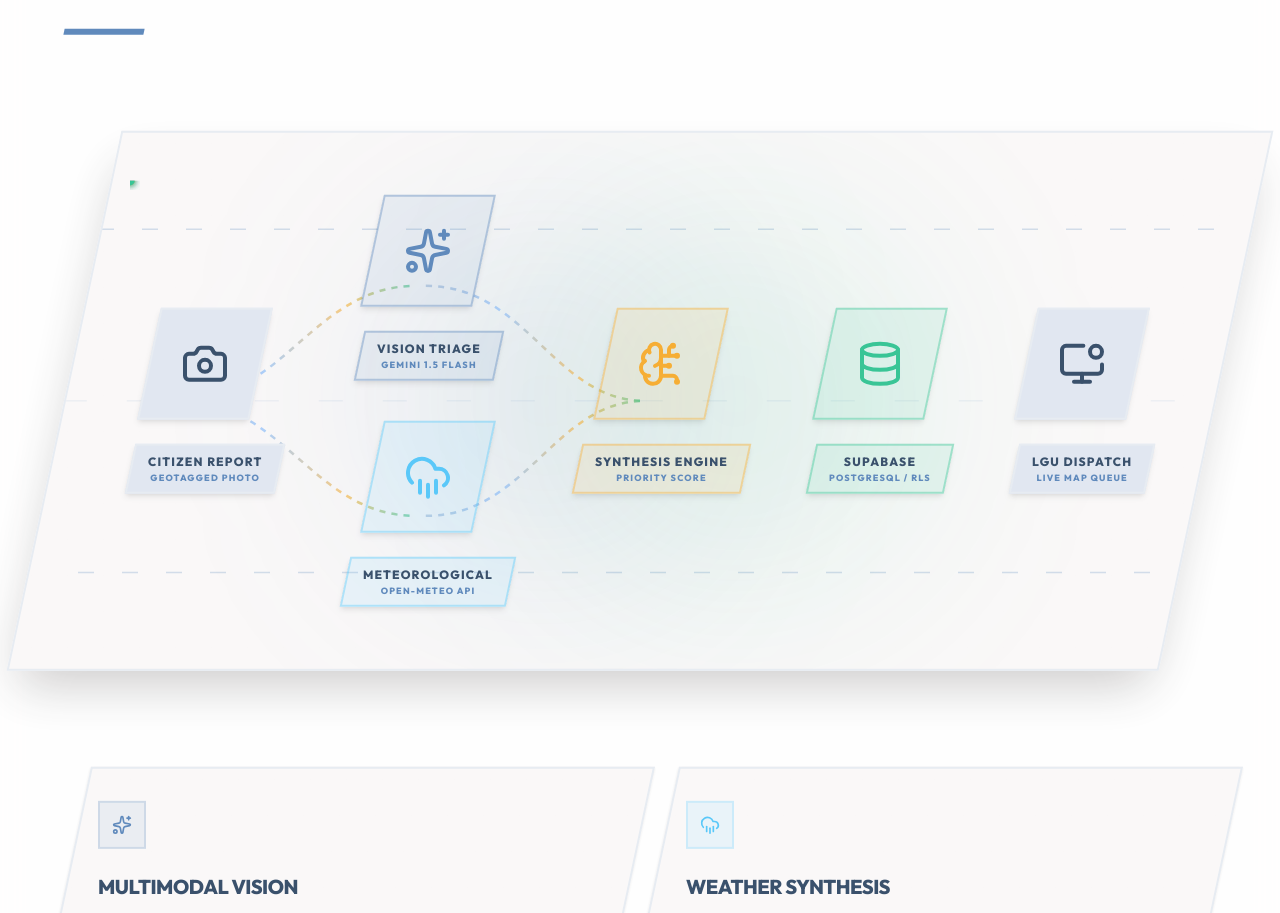
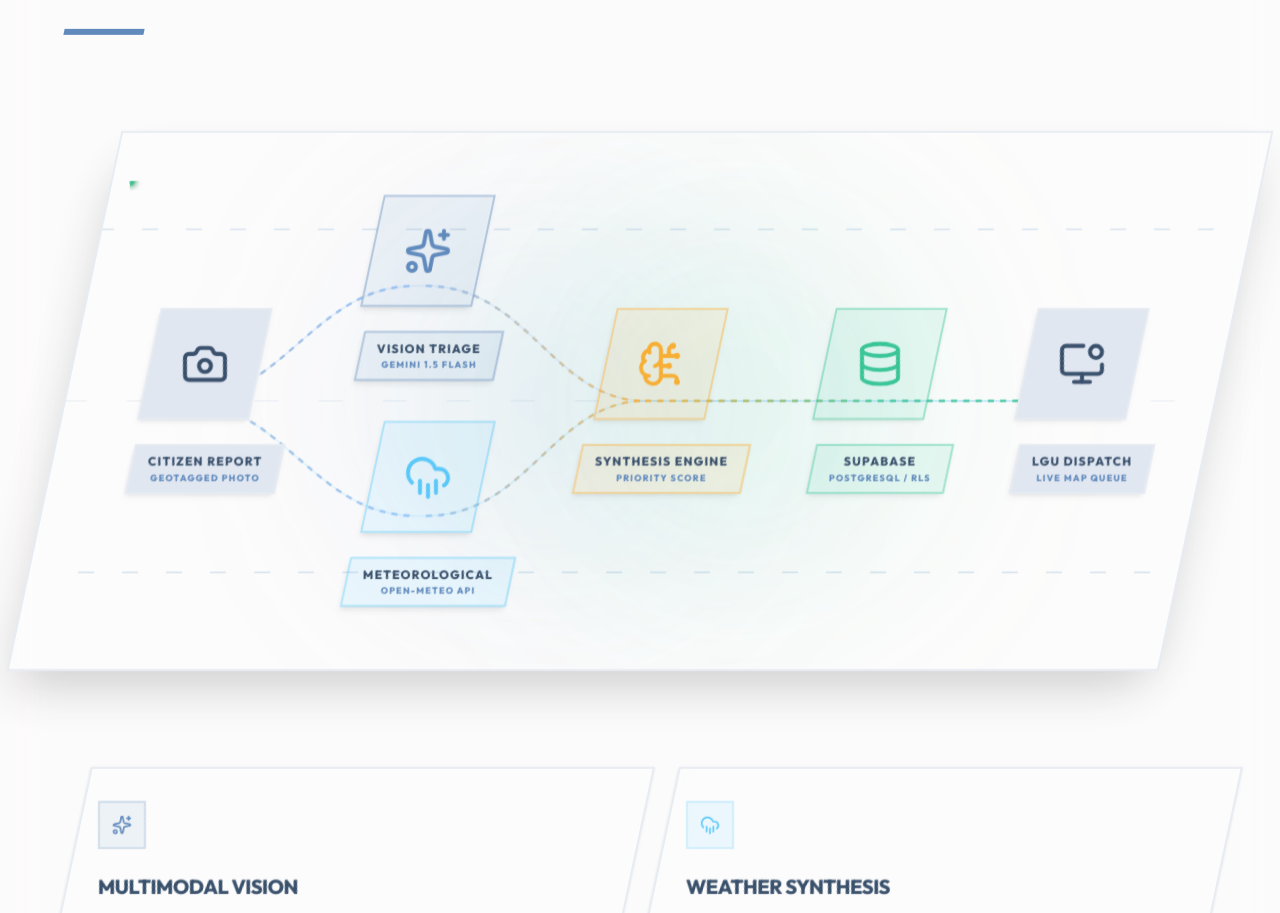
Before and after one commit to Goldenavs/esteRoute, a React (Vite) app in the folder frontend/: page /login in a window 1280 px wide. Shown: the part 2727-3640 px from the top of the page. Built offline with nearby package versions, Linux system fonts and the light colour scheme; no server answers.

Commit message:
fix(landing): apply true frosted translucency and fix svg horizontal gradient clipping

```diff
--- a/frontend/src/components/auth/sections/CoreEngineSection.tsx
+++ b/frontend/src/components/auth/sections/CoreEngineSection.tsx
@@ -62,8 +62,11 @@ export default function CoreEngineSection() {
     <section
       id="core-engine"
       ref={ref}
-      className="relative z-20 bg-surface/85 backdrop-blur-md flex flex-col items-center overflow-hidden border-y-2 border-border-subtle shadow-2xl"
+      className="relative z-20 flex flex-col items-center overflow-hidden border-y-2 border-border-subtle shadow-2xl"
       style={{
+        backgroundColor: 'color-mix(in srgb, var(--theme-surface) 50%, transparent)',
+        backdropFilter: 'blur(24px)',
+        WebkitBackdropFilter: 'blur(24px)',
         clipPath: 'polygon(0 5vw, 100% 0, 100% 100%, 0 calc(100% - 5vw))',
         marginTop: '-5vw',
         marginBottom: '-5vw',
@@ -81,7 +84,7 @@ export default function CoreEngineSection() {
           viewport={{ once: true, margin: "-100px" }}
           className="mb-16"
         >
-          <div className="inline-flex items-center justify-center px-4 py-2 bg-brand-primary/10 border-2 border-brand-primary/20 -skew-x-12 mb-6">
+          <div className="inline-flex items-center justify-center px-4 py-2 bg-brand-primary/10 border-2 border-brand-primary/20 -skew-x-12 mb-6 backdrop-blur-sm">
             <BrainCircuit className="w-4 h-4 text-brand-primary skew-x-12 mr-2" />
             <span className="skew-x-12 text-xs font-heading font-black tracking-widest text-brand-primary uppercase">
               Agentic Pipeline
@@ -130,8 +133,15 @@ export default function CoreEngineSection() {
           transition={{ duration: 0.8 }}
           className="w-full relative mt-8 mb-20"
         >
-          {/* Outer parallelogram container */}
-          <div className="w-full h-[520px] md:h-[540px] bg-app-bg border-2 border-border-subtle md:-skew-x-12 relative overflow-hidden shadow-2xl rounded-2xl md:rounded-none">
+          {/* Outer parallelogram container (Frosted Glass) */}
+          <div
+            className="w-full h-[520px] md:h-[540px] border-2 border-border-subtle md:-skew-x-12 relative overflow-hidden shadow-2xl rounded-2xl md:rounded-none"
+            style={{
+              backgroundColor: 'color-mix(in srgb, var(--theme-surface) 35%, transparent)',
+              backdropFilter: 'blur(16px)',
+              WebkitBackdropFilter: 'blur(16px)'
+            }}
+          >
             {/* Subtle grid background inside the parallelogram */}
             <div className="absolute inset-0 opacity-[0.03] bg-[linear-gradient(to_right,#80808012_1px,transparent_1px),linear-gradient(to_bottom,#80808012_1px,transparent_1px)] bg-[size:24px_24px] pointer-events-none md:skew-x-12 scale-150" />
 
@@ -170,15 +180,15 @@ export default function CoreEngineSection() {
 
                 {/* ========================================================= */}
                 {/* AUTHENTIC PIPELINE CONNECTION SVG GRAPH                   */}
-                {/* (Cleanly forks from Citizen into Vision & Meteorology,    */}
-                {/*  then merges into Synthesis Engine, Supabase, & Dispatch) */}
                 {/* ========================================================= */}
                 <svg className="absolute inset-0 w-full h-full pointer-events-none z-0" viewBox="0 0 1000 440" preserveAspectRatio="none">
                   <defs>
-                    <linearGradient id="pipelineGrad" x1="0%" y1="0%" x2="100%" y2="0%">
-                      <stop offset="0%" stopColor="#3F72AF" stopOpacity="0.5" />
-                      <stop offset="35%" stopColor="#60A5FA" stopOpacity="0.85" />
-                      <stop offset="70%" stopColor="#F59E0B" stopOpacity="0.85" />
+                    {/* UserSpaceOnUse ensures the gradient renders properly even on zero-height horizontal lines */}
+                    <linearGradient id="pipelineGrad" gradientUnits="userSpaceOnUse" x1="50" y1="220" x2="970" y2="220">
+                      <stop offset="0%" stopColor="#3F72AF" stopOpacity="0.6" />
+                      <stop offset="25%" stopColor="#60A5FA" stopOpacity="0.85" />
+                      <stop offset="50%" stopColor="#F59E0B" stopOpacity="0.9" />
+                      <stop offset="75%" stopColor="#10B981" stopOpacity="0.9" />
                       <stop offset="100%" stopColor="#10B981" stopOpacity="0.9" />
                     </linearGradient>
 
@@ -191,6 +201,20 @@ export default function CoreEngineSection() {
                     </filter>
                   </defs>
 
+                  {/* Subtle ambient continuous path underlay */}
+                  <path
+                    d={PATH_UPPER}
+                    fill="none"
+                    stroke="rgba(96, 165, 250, 0.2)"
+                    strokeWidth="1.5"
+                  />
+                  <path
+                    d={PATH_LOWER}
+                    fill="none"
+                    stroke="rgba(56, 189, 248, 0.2)"
+                    strokeWidth="1.5"
+                  />
+
                   {/* Branch 1: Citizen Report -> Vision Triage */}
                   <path
                     d="M 50,220 C 150,220 180,105 280,105"
@@ -198,7 +222,7 @@ export default function CoreEngineSection() {
                     stroke="url(#pipelineGrad)"
                     strokeWidth="2.5"
                     strokeDasharray="6 6"
-                    className="opacity-70"
+                    className="opacity-80"
                   />
 
                   {/* Branch 2: Citizen Report -> Meteorological Agent */}
@@ -208,7 +232,7 @@ export default function CoreEngineSection() {
                     stroke="url(#pipelineGrad)"
                     strokeWidth="2.5"
                     strokeDasharray="6 6"
-                    className="opacity-70"
+                    className="opacity-80"
                   />
 
                   {/* Branch 3: Vision Triage -> Synthesis Engine */}
@@ -218,7 +242,7 @@ export default function CoreEngineSection() {
                     stroke="url(#pipelineGrad)"
                     strokeWidth="2.5"
                     strokeDasharray="6 6"
-                    className="opacity-70"
+                    className="opacity-80"
                   />
 
                   {/* Branch 4: Meteorological Agent -> Synthesis Engine */}
@@ -228,22 +252,21 @@ export default function CoreEngineSection() {
                     stroke="url(#pipelineGrad)"
                     strokeWidth="2.5"
                     strokeDasharray="6 6"
-                    className="opacity-70"
+                    className="opacity-80"
                   />
 
-                  {/* Trunk: Synthesis Engine -> Supabase -> LGU Dispatch */}
+                  {/* Trunk: Synthesis Engine -> Supabase -> LGU Dispatch (All the way to 970) */}
                   <path
                     d="M 505,220 L 725,220 L 970,220"
                     fill="none"
                     stroke="url(#pipelineGrad)"
                     strokeWidth="2.5"
                     strokeDasharray="6 6"
-                    className="opacity-70"
+                    className="opacity-90"
                   />
 
                   {/* Packet 1: Vision Route (Blue) */}
-                  <g filter="url(#packetGlow)">
-                    <circle r="4.5" fill="#60A5FA">
+                  <circle r="4.5" fill="#60A5FA" filter="url(#packetGlow)">
                     <animateMotion
                       path={PATH_UPPER}
                       dur="4.5s"
@@ -252,16 +275,14 @@ export default function CoreEngineSection() {
                     <animate
                       attributeName="opacity"
                       values="0;1;1;1;0"
-                        keyTimes="0;0.05;0.92;0.98;1"
+                      keyTimes="0;0.05;0.94;0.99;1"
                       dur="4.5s"
                       repeatCount="indefinite"
                     />
                   </circle>
-                  </g>
 
                   {/* Packet 2: Meteorology Route (Cyan) */}
-                  <g filter="url(#packetGlow)">
-                    <circle r="4.5" fill="#38BDF8">
+                  <circle r="4.5" fill="#38BDF8" filter="url(#packetGlow)">
                     <animateMotion
                       path={PATH_LOWER}
                       dur="4.5s"
@@ -271,17 +292,15 @@ export default function CoreEngineSection() {
                     <animate
                       attributeName="opacity"
                       values="0;1;1;1;0"
-                        keyTimes="0;0.05;0.92;0.98;1"
+                      keyTimes="0;0.05;0.94;0.99;1"
                       dur="4.5s"
                       begin="1.12s"
                       repeatCount="indefinite"
                     />
                   </circle>
-                  </g>
 
                   {/* Packet 3: Synthesis Wave (Amber) */}
-                  <g filter="url(#packetGlow)">
-                    <circle r="4.5" fill="#F59E0B">
+                  <circle r="4.5" fill="#F59E0B" filter="url(#packetGlow)">
                     <animateMotion
                       path={PATH_UPPER}
                       dur="4.5s"
@@ -291,17 +310,15 @@ export default function CoreEngineSection() {
                     <animate
                       attributeName="opacity"
                       values="0;1;1;1;0"
-                        keyTimes="0;0.05;0.92;0.98;1"
+                      keyTimes="0;0.05;0.94;0.99;1"
                       dur="4.5s"
                       begin="2.25s"
                       repeatCount="indefinite"
                     />
                   </circle>
-                  </g>
 
                   {/* Packet 4: Dispatch Wave (Emerald) */}
-                  <g filter="url(#packetGlow)">
-                    <circle r="4.5" fill="#10B981">
+                  <circle r="4.5" fill="#10B981" filter="url(#packetGlow)">
                     <animateMotion
                       path={PATH_LOWER}
                       dur="4.5s"
@@ -311,13 +328,12 @@ export default function CoreEngineSection() {
                     <animate
                       attributeName="opacity"
                       values="0;1;1;1;0"
-                        keyTimes="0;0.05;0.92;0.98;1"
+                      keyTimes="0;0.05;0.94;0.99;1"
                       dur="4.5s"
                       begin="3.37s"
                       repeatCount="indefinite"
                     />
                   </circle>
-                  </g>
                 </svg>
 
                 {/* Node 1: Citizen Report (Left) */}
@@ -391,14 +407,21 @@ export default function CoreEngineSection() {
           </div>
         </motion.div>
 
-        {/* Feature Bento Boxes (Parallelogram) */}
+        {/* Feature Bento Boxes (Parallelogram Frosted Glass) */}
         <div className="grid grid-cols-1 md:grid-cols-2 gap-6 mt-4">
           <motion.div
             initial={{ opacity: 0, y: 20 }}
             whileInView={{ opacity: 1, y: 0 }}
             viewport={{ once: true }}
           >
-            <div className="group bg-app-bg border-2 border-border-subtle hover:border-brand-primary transition-all duration-300 p-6 md:p-8 md:-skew-x-12 relative overflow-hidden h-full rounded-2xl md:rounded-none shadow-sm hover:shadow-xl">
+            <div
+              className="group border-2 border-border-subtle hover:border-brand-primary transition-all duration-300 p-6 md:p-8 md:-skew-x-12 relative overflow-hidden h-full rounded-2xl md:rounded-none shadow-sm hover:shadow-xl"
+              style={{
+                backgroundColor: 'color-mix(in srgb, var(--theme-surface) 35%, transparent)',
+                backdropFilter: 'blur(16px)',
+                WebkitBackdropFilter: 'blur(16px)'
+              }}
+            >
               <div className="absolute inset-0 opacity-[0.03] bg-[linear-gradient(to_right,#80808012_1px,transparent_1px),linear-gradient(to_bottom,#80808012_1px,transparent_1px)] bg-[size:24px_24px] pointer-events-none scale-150" />
               <div className="md:skew-x-12 h-full flex flex-col justify-center">
                 <div className="w-12 h-12 bg-brand-primary/10 border-2 border-brand-primary/20 flex items-center justify-center mb-6">
@@ -418,7 +441,14 @@ export default function CoreEngineSection() {
             viewport={{ once: true }}
             transition={{ delay: 0.2 }}
           >
-            <div className="group bg-app-bg border-2 border-border-subtle hover:border-[#38bdf8] transition-all duration-300 p-6 md:p-8 md:-skew-x-12 relative overflow-hidden h-full rounded-2xl md:rounded-none shadow-sm hover:shadow-xl">
+            <div
+              className="group border-2 border-border-subtle hover:border-[#38bdf8] transition-all duration-300 p-6 md:p-8 md:-skew-x-12 relative overflow-hidden h-full rounded-2xl md:rounded-none shadow-sm hover:shadow-xl"
+              style={{
+                backgroundColor: 'color-mix(in srgb, var(--theme-surface) 35%, transparent)',
+                backdropFilter: 'blur(16px)',
+                WebkitBackdropFilter: 'blur(16px)'
+              }}
+            >
               <div className="absolute inset-0 opacity-[0.03] bg-[linear-gradient(to_right,#80808012_1px,transparent_1px),linear-gradient(to_bottom,#80808012_1px,transparent_1px)] bg-[size:24px_24px] pointer-events-none scale-150" />
               <div className="md:skew-x-12 h-full flex flex-col justify-center">
                 <div className="w-12 h-12 bg-[#38bdf8]/10 border-2 border-[#38bdf8]/20 flex items-center justify-center mb-6">
```
Lines whose indentation alone changed are shown as unchanged.
